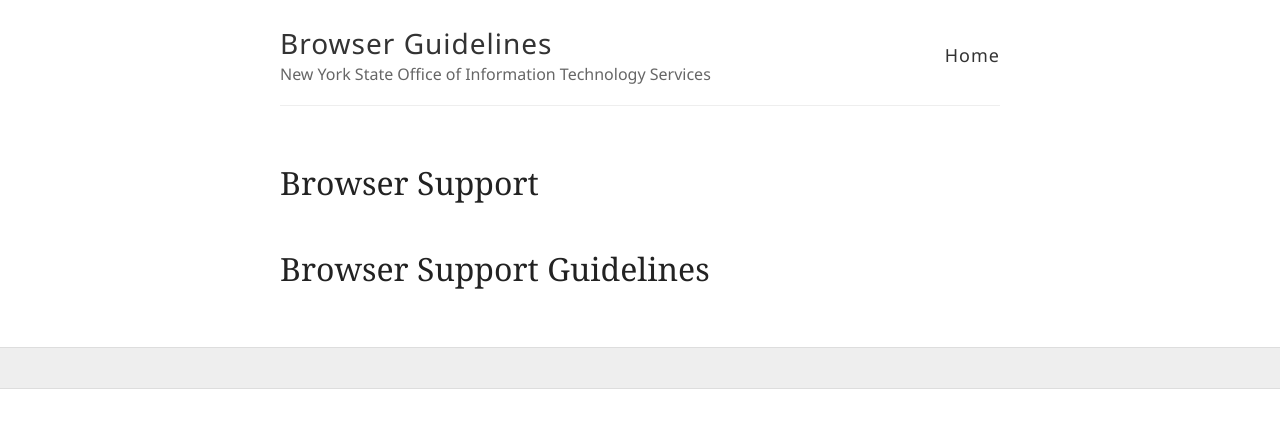
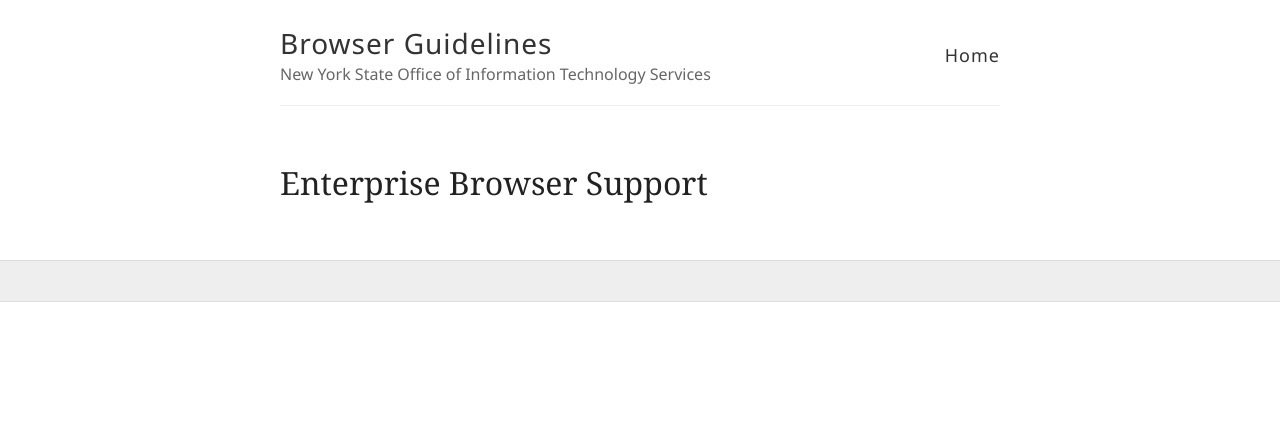
Before and after one commit to wguerin/developer.ny.gov, a Jekyll site: the page built from desktop-browser/index.md, in a window 1280 px wide. Shown: the top 428 px of the page. Built offline with Jekyll 4.4.1, drawn with Linux system fonts in a browser that asks for light colours.

Commit message:
Removed redundant headers

```diff
--- a/desktop-browser/index.md
+++ b/desktop-browser/index.md
@@ -1,6 +1,4 @@
 ---
 layout: post
-title: Browser Support
+title: Enterprise Browser Support
 ---
-
-# Browser Support Guidelines
```
Also changed, not shown: api-standards/index.md (+0 -2 lines), browser-testing/index.md (+0 -2 lines).
